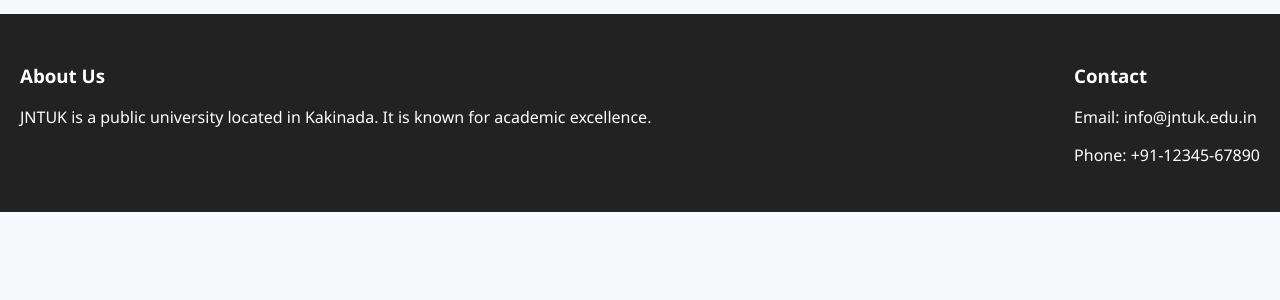
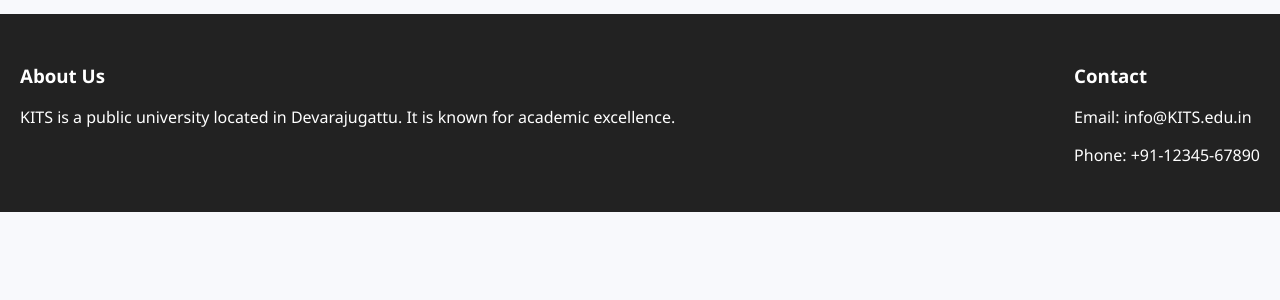
Before and after one commit to saivishnu7989/results_portal, a Django app: page / in a window 1280 px wide. Shown: the part 380-680 px from the top of the page. Run offline with Django 5.2, Linux system fonts and the light colour scheme; data comes from the database, SQL or seed files in the repository.

Commit message:
Update index.html

```diff
--- a/templates/index.html
+++ b/templates/index.html
@@ -74,11 +74,11 @@
 <footer>
     <div>
         <h3>About Us</h3>
-        <p>JNTUK is a public university located in Kakinada. It is known for academic excellence.</p>
+        <p>KITS is a public university located in Devarajugattu. It is known for academic excellence.</p>
     </div>
     <div>
         <h3>Contact</h3>
-        <p>Email: info@jntuk.edu.in</p>
+        <p>Email: info@KITS.edu.in</p>
         <p>Phone: +91-12345-67890</p>
     </div>
 </footer>
```
